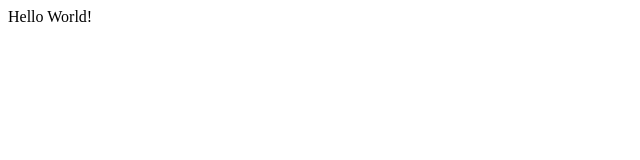
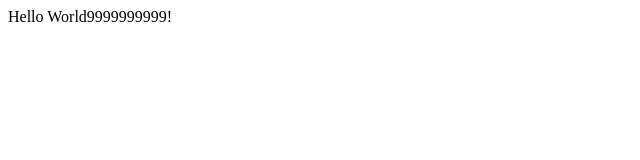
Before and after one commit to greesun8/greesun8.github.io, a plain HTML site: page index.html in a window 1280 px wide. Shown: the whole page, without its empty margins (0-640 px from the left). Drawn offline with Linux system fonts and the light colour scheme.

Commit message:
Update index.html

```diff
--- a/index.html
+++ b/index.html
@@ -1,4 +1,4 @@
 <!DOCTYPE html>
 <html>
- Hello World!
+ Hello World9999999999!
 </html>
```
